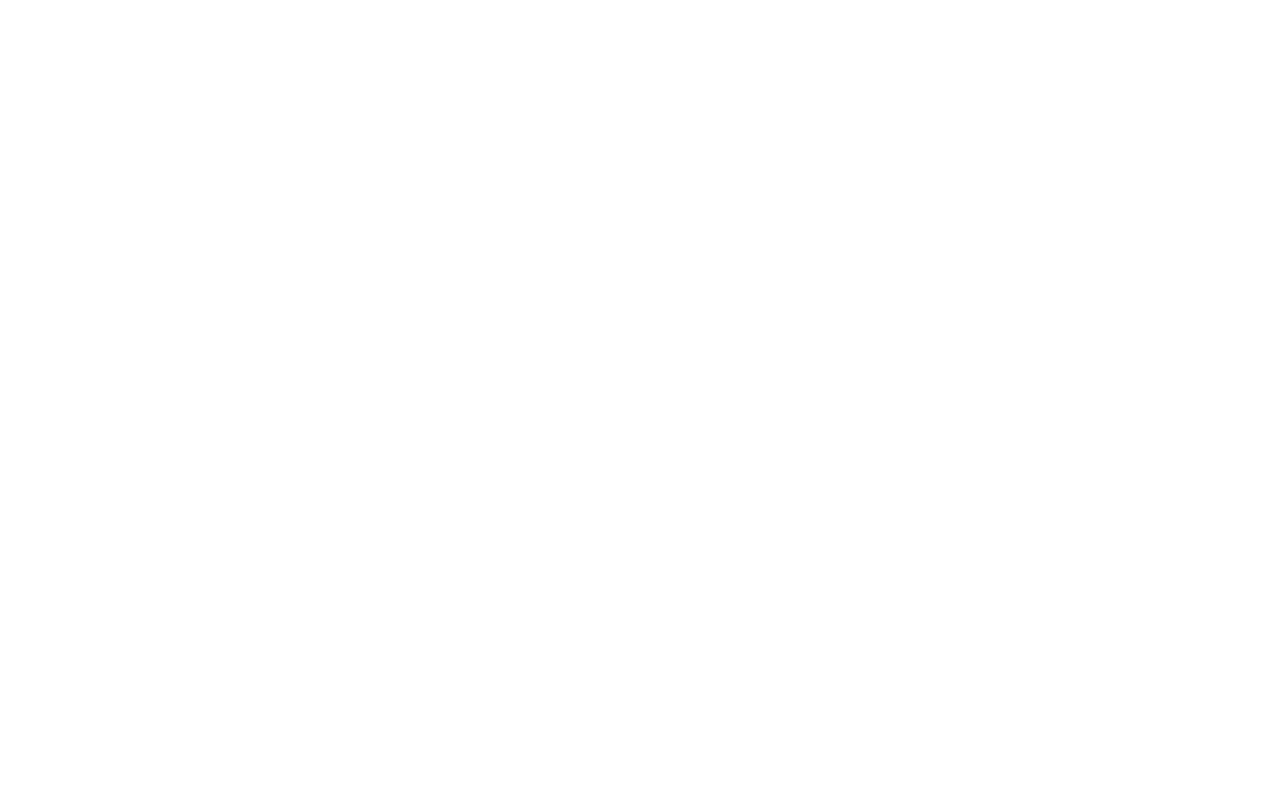
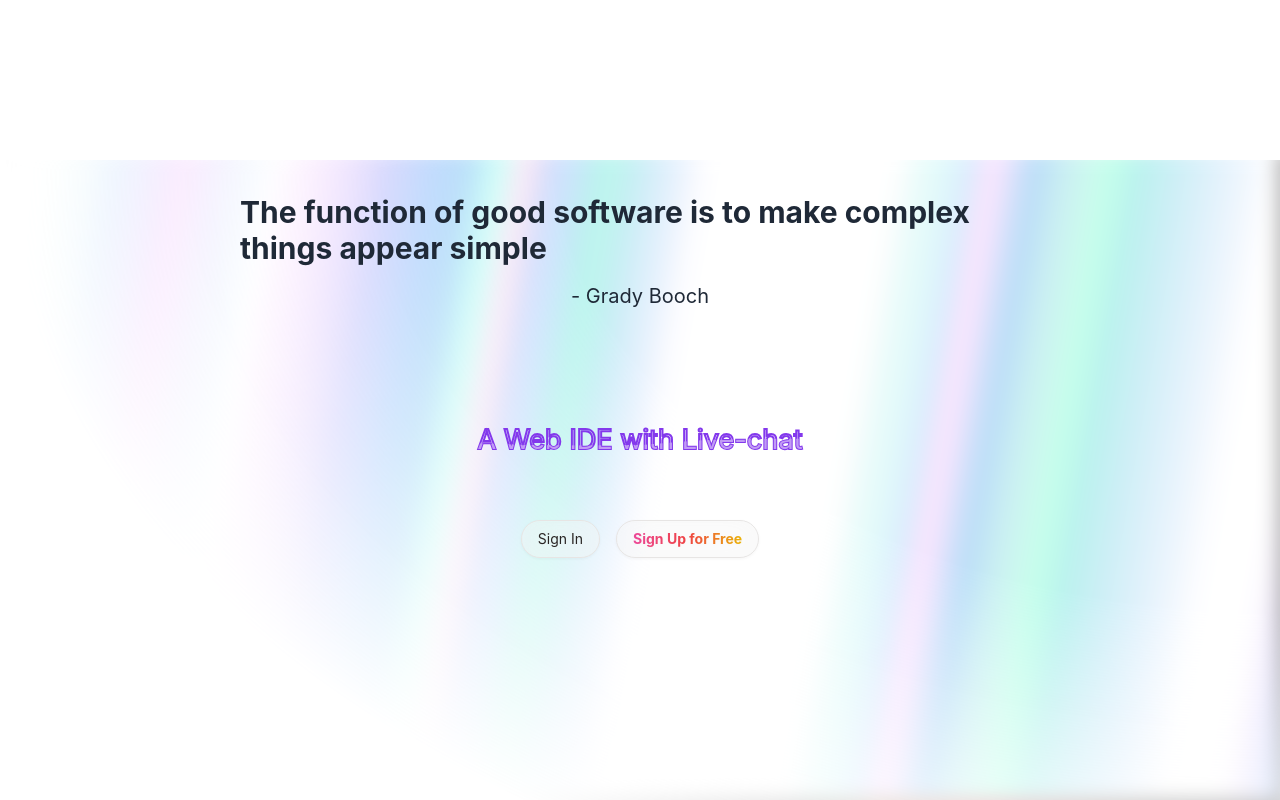
Before and after one commit to Protein-Man-IDE/FE, a React (Create React App) app in the folder pt-ide/: page /home in a window 1280 px wide. Before the commit this address had no page. Shown: the top 800 px of the page. Built offline with nearby package versions, Linux system fonts and the light colour scheme.

Commit message:
home 라우팅 변경 #2

```diff
--- a/pt-ide/public/index.html
+++ b/pt-ide/public/index.html
@@ -1,5 +1,5 @@
 <!DOCTYPE html>
-<html lang="ko">
+<html lang="en">
   <head>
     <meta charset="utf-8" />
     <link rel="icon" href="%PUBLIC_URL%/favicon.ico" />
--- a/pt-ide/src/App.tsx
+++ b/pt-ide/src/App.tsx
@@ -8,6 +8,7 @@
 import ForgotPassword from './pages/login/forgotpassword/Forgotpassword';
 import Footer from './components/Footer';
 import Chatting from './components/Chatting';
+import Home from './pages/home/Home';
 
 function App() {
   const [isDarkMode, setIsDarkMode] = useState(false);
@@ -30,6 +31,7 @@
       <Route path="/login" element={<Login />} />
       <Route path="/" element={<Main />} />
       <Route path="/signup" element={<Signup />} />
+      <Route path="/home" element={<Home />} />
       <Route path="/forgotpassword" element={<ForgotPassword />} />
       <Route path="/chatting" element={<Chatting />} />
 
--- a/pt-ide/src/pages/home/Home.tsx
+++ b/pt-ide/src/pages/home/Home.tsx
@@ -1,6 +1,5 @@
 import React, { useState, useEffect } from 'react';
-import Navbar from '../../components/Navbar';
-import { useNavigate } from 'react-router-dom';
+import { Link } from 'react-router-dom';
 
 const posts = [
   "The function of good software is to make complex things appear simple - Grady Booch",
@@ -9,7 +8,7 @@
 ];
 
 const Home: React.FC = () => {
-  const navigate = useNavigate();
+
   const [currentPost, setCurrentPost] = useState<string>(posts[0]);
   const [opacity, setOpacity] = useState(1);
 
@@ -27,21 +26,12 @@
     return () => clearInterval(intervalId);
   }, []);
 
-  const handleSignInClick = () => {
-    navigate('/login'); // 로그인 페이지로 이동
-  };
-
-  const handleSignUpClick = () => {
-    navigate('/signup'); // 회원가입 페이지로 이동
-  };
-
   return (
     <main>
       <div className="relative h-[100vh] items-center justify-center bg-white dark:bg-black">
         <div className="absolute inset-0 overflow-hidden">
           <div className="jumbo absolute -inset-[10px] opacity-50" />
         </div>
-        <Navbar />
         <div className="mt-40 flex justify-center">
           <div className="flex flex-col items-center justify-center w-[800px] h-[200px] overflow-hidden">
             <div className="flex flex-col items-center justify-center" style={{ opacity, transition: 'opacity 1s ease-in-out' }}>
@@ -57,9 +47,11 @@
         </div>
 
         <div className="flex justify-center items-center">
-          <button onClick={handleSignInClick} className="py-2 px-4 border border-stone-200 rounded-full drop-shadow-sm text-sm text-stone-800 dark:text-white bg-white/40 dark:bg-black/40 backdrop-blur-lg hover:border-stone-300 transition-colors dark:border-stone-500 dark:hover:border-stone-400">Sign In</button>
-          <button onClick={handleSignUpClick} className="ml-4 py-2 px-4 border border-stone-200 rounded-full drop-shadow-sm text-sm text-stone-800 dark:text-white bg-white/40 dark:bg-black/40 backdrop-blur-lg hover:border-stone-300 transition-colors">
-            <p className="text-transparent bg-clip-text bg-gradient-to-r from-pink-500 via-red-500 to-yellow-500 font-bold">Sign Up for free</p>
+          <button
+          className="py-2 px-4 border border-stone-200 rounded-full drop-shadow-sm text-sm text-stone-800 dark:text-white bg-white/40 dark:bg-black/40 backdrop-blur-lg hover:border-stone-300 transition-colors dark:border-stone-500 dark:hover:border-stone-400">
+            <Link to='/login'>Sign In</Link></button>
+          <button  className="ml-4 py-2 px-4 border border-stone-200 rounded-full drop-shadow-sm text-sm text-stone-800 dark:text-white bg-white/40 dark:bg-black/40 backdrop-blur-lg hover:border-stone-300 transition-colors">
+            <p className="text-transparent bg-clip-text bg-gradient-to-r from-pink-500 via-red-500 to-yellow-500 font-bold"><Link to='/signup'>Sign Up for Free</Link></p>
           </button>
         </div>
       </div>
```
